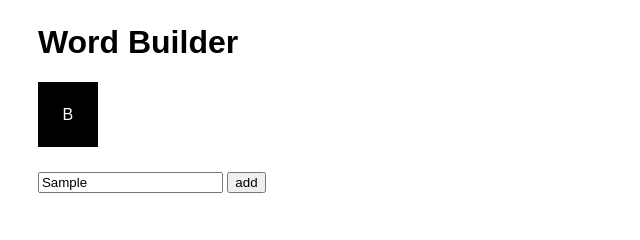
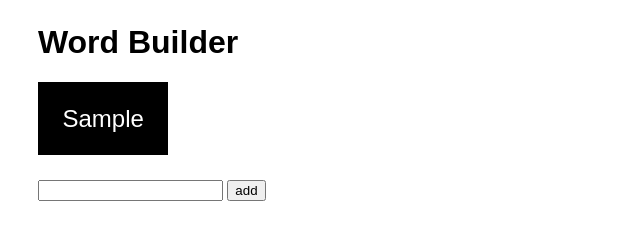
Before and after one commit to Eric-Humpert-tiy-assignments/LittleDOMProgrammingPractice, a plain HTML site: page index.html in a window 1280 px wide. Both pictures are taken after typing "Sample" into the empty fields and a click on the button "add". Shown: the whole page, without its empty margins (0-640 px from the left). Drawn offline with Linux system fonts and the light colour scheme.

Commit message:
added the eventListener functionality to the application

```diff
--- a/index.html
+++ b/index.html
@@ -6,11 +6,10 @@
   </head>
   <body>
     <h1>Word Builder</h1>
-    <ul>
-      <li>B</li>
+    <ul id="letterList">
     </ul>
-    <input type="text">
-    <button>add</button>
+    <input id="letterBox" type="text">
+    <button id="addButton">add</button>
   </body>
   <script src="script.js" type="text/javascript">
   </script>
--- a/main.css
+++ b/main.css
@@ -62,6 +62,7 @@ ul li {
   background-color: #000;
   color: #FFF;
   display: inline-block;
+	font-size: 1.5em;
   padding: 2%;
   margin: 2% 1%;
 }
--- a/script.js
+++ b/script.js
@@ -0,0 +1,20 @@
+console.log("here!");
+
+
+var button = document.querySelector('#addButton');
+var input = document.querySelector('#letterBox');
+var letters = document.querySelector('#letterList');
+
+var addLetter = function wordBuilder() {
+  var listItem = document.createElement('li');
+
+  listItem.textContent = input.value;
+
+  letters.appendChild(listItem);
+  input.value = ' ';
+
+}
+
+console.log(letters.length);
+
+button.addEventListener('click', addLetter);
```
